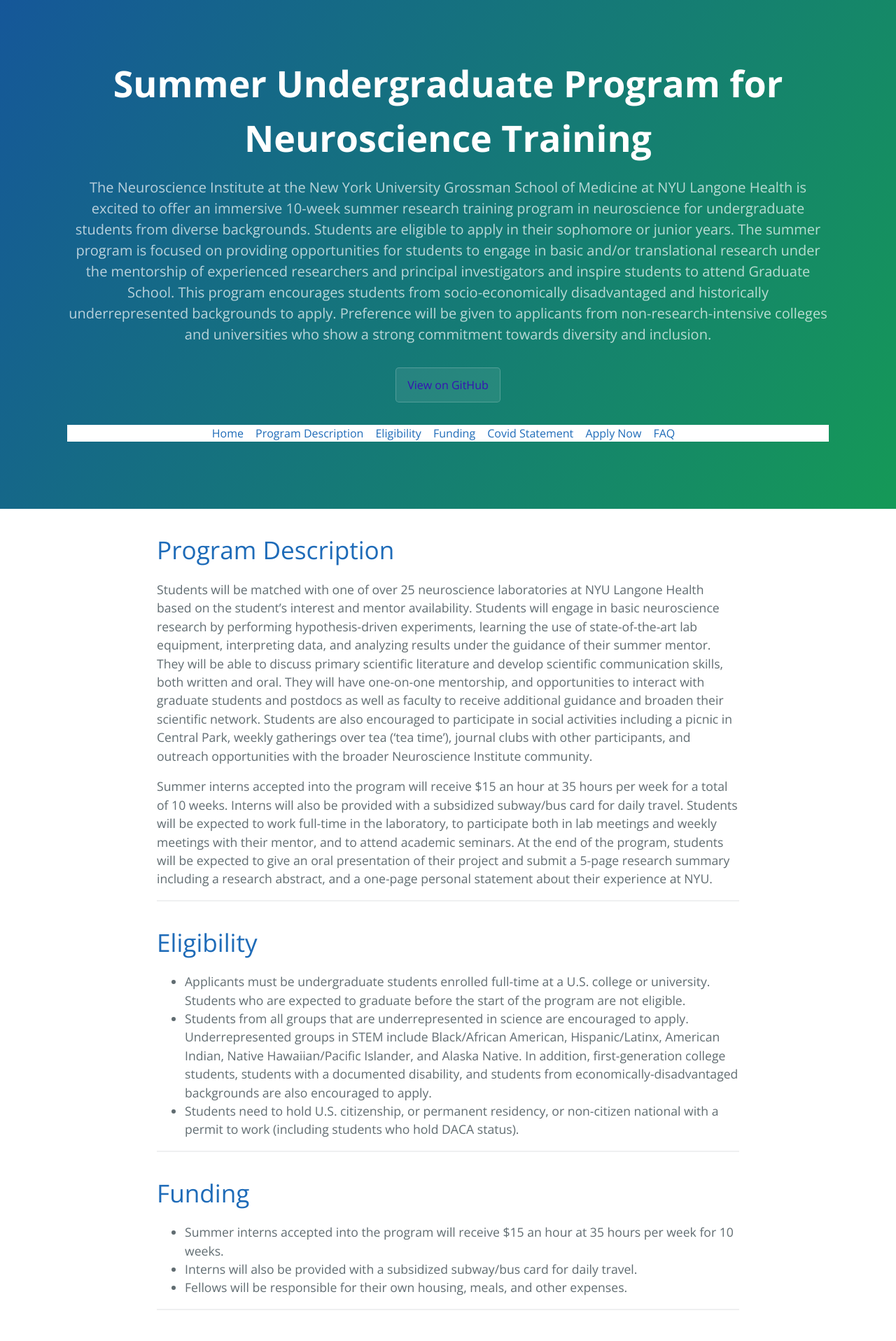
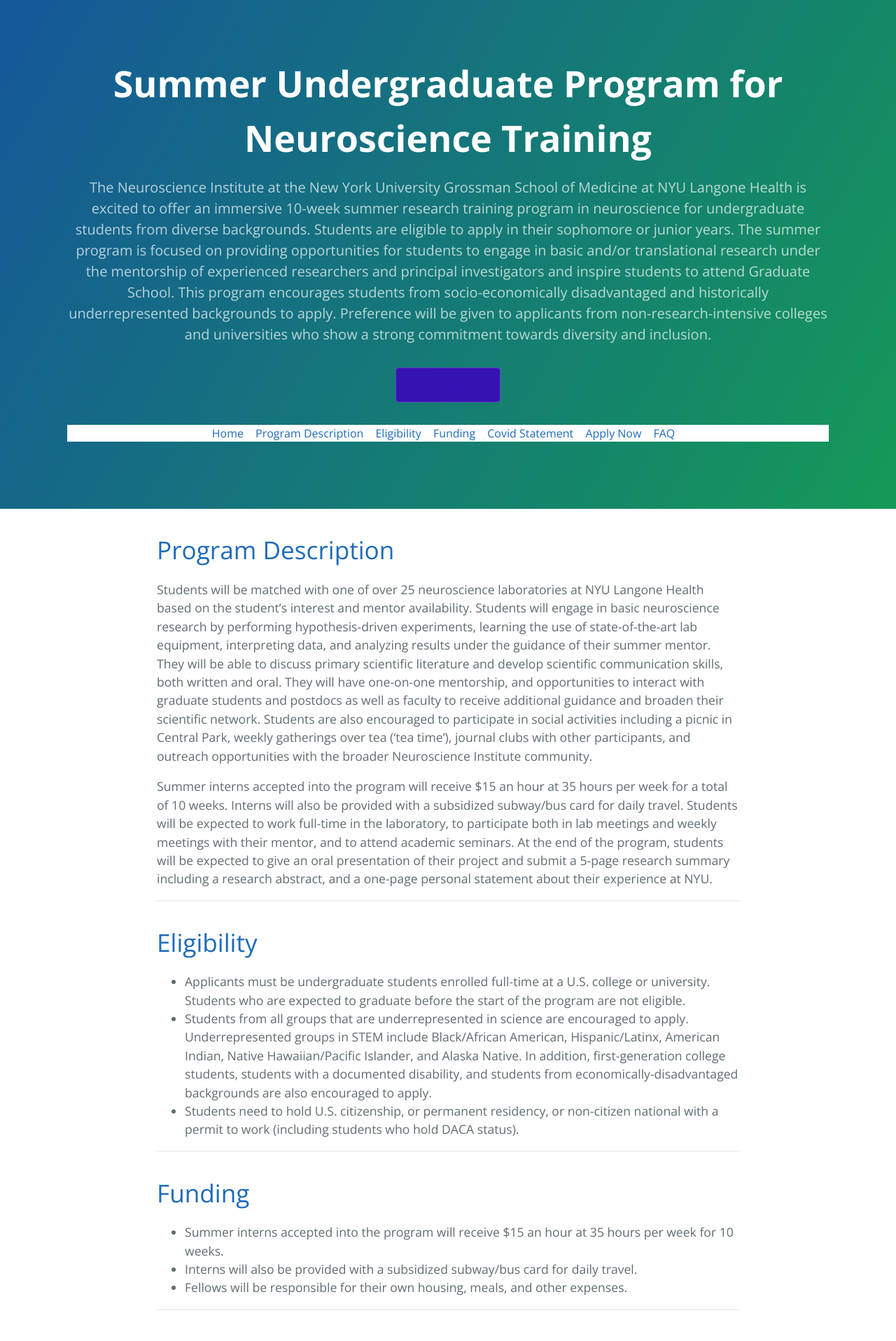
Before and after one commit to NICDIundergrad/SummerUndergradProgramWeb, a Jekyll site: the page built from index.md, in a window 1280 px wide. Shown: the top 1916 px of the page at 70% size. Built offline with Jekyll 4.4.1, drawn with Linux system fonts in a browser that asks for light colours; our own code applies the rules of GitHub Pages for plain Markdown files.

Commit message:
Update jekyll-theme-cayman.scss

```diff
--- a/_sass/jekyll-theme-cayman.scss
+++ b/_sass/jekyll-theme-cayman.scss
@@ -65,8 +65,8 @@ a {
   display: inline-block;
   margin-bottom: 1rem;
   color: rgba(54, 18, 179, 1);
-  background-color: rgba(255, 255, 255, 0.08);
-  border-color: rgba(255, 255, 255, 0.2);
+  background-color: rgba(54, 18, 179, 1);
+  border-color: rgba(192,192,192,0.3);
   border-style: solid;
   border-width: 1px;
   border-radius: 0.3rem;
```
